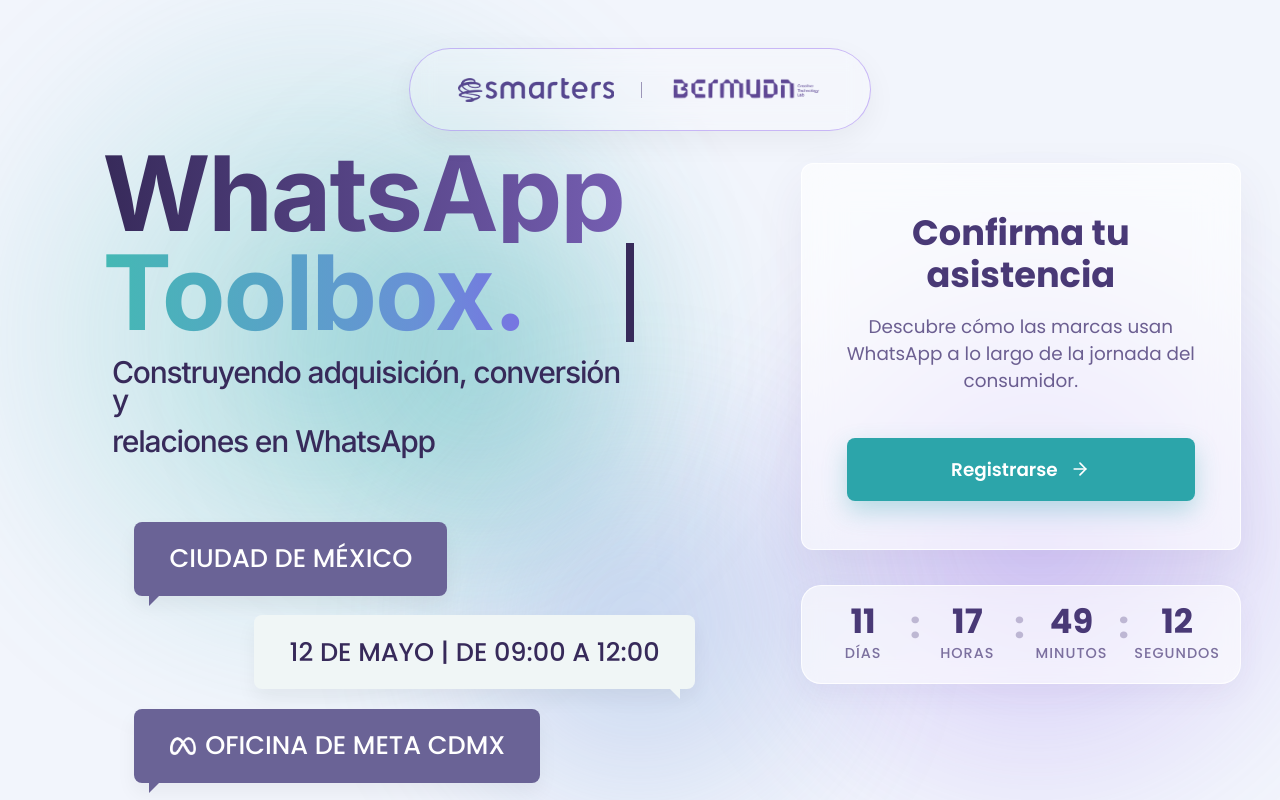
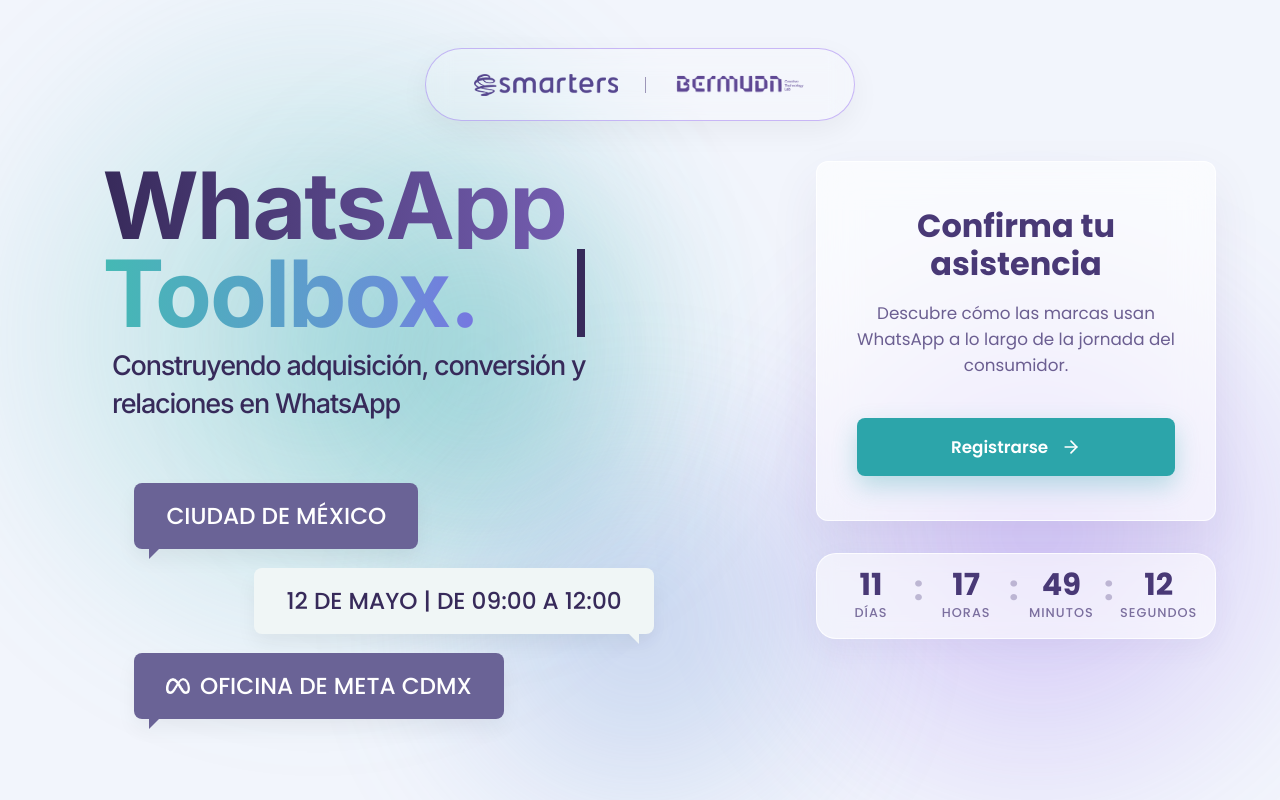
Before and after one commit to Gabrielfelix-27/smarters-MX, a React (Vite) app: page / in a window 1280 px wide. Shown: the top 800 px of the page. Built offline with nearby package versions, Linux system fonts and the light colour scheme.

Commit message:
style: scale down all main UI components by ~10%

```diff
--- a/src/App.css
+++ b/src/App.css
@@ -150,11 +150,11 @@
 
 /* Specific logo adjustments if needed */
 .smarters-img {
-  height: 24px;
+  height: 22px;
 }
 
 .bermuda-img {
-  height: 75px;
+  height: 65px;
   filter: brightness(0) saturate(100%) invert(28%) sepia(26%) saturate(1636%) hue-rotate(219deg) brightness(92%) contrast(87%);
 }
 
@@ -190,7 +190,7 @@
 }
 
 .word-whatsapp {
-  font-size: 6.5rem;
+  font-size: 5.8rem;
   background: linear-gradient(90deg, #372A5A 0%, #765FB3 100%);
   -webkit-background-clip: text;
   -webkit-text-fill-color: transparent;
@@ -198,7 +198,7 @@
 }
 
 .word-toolbox {
-  font-size: 6.5rem;
+  font-size: 5.8rem;
   background: linear-gradient(90deg, #44B9B4 0%, #6891D6 60%, #8757ED 100%);
   -webkit-background-clip: text;
   -webkit-text-fill-color: transparent;
@@ -214,7 +214,7 @@
 }
 
 .main-subtitle {
-  font-size: 30px;
+  font-size: 27px;
   color: #372A5A;
   margin-top: 1rem;
   margin-left: 0.6rem;
@@ -271,10 +271,10 @@
 }
 
 .bubble {
-  padding: 1.1rem 2.2rem;
+  padding: 1rem 2rem;
   border-radius: 8px;
   /* Mais quadradinho igual a ref */
-  font-size: 1.6rem;
+  font-size: 1.45rem;
   font-weight: 500;
   display: inline-flex;
   align-items: center;
@@ -334,8 +334,8 @@
 }
 
 .meta-icon {
-  width: 26px;
-  height: 26px;
+  width: 24px;
+  height: 24px;
   object-fit: contain;
   filter: brightness(0) invert(1);
   /* Make it pure white to match ref */
@@ -365,15 +365,15 @@
   -webkit-backdrop-filter: blur(20px);
   border: 1px solid rgba(255, 255, 255, 0.8);
   border-radius: 12px;
-  padding: 3rem 2.8rem;
+  padding: 2.8rem 2.5rem;
   width: 100%;
-  max-width: 440px;
+  max-width: 400px;
   text-align: center;
   box-shadow: 0 20px 50px rgba(73, 57, 118, 0.08);
 }
 
 .cta-card h2 {
-  font-size: 2.2rem;
+  font-size: 2rem;
   font-weight: 700;
   color: var(--brand-purple);
   margin-bottom: 1rem;
@@ -383,8 +383,8 @@
 .cta-card p {
   color: var(--brand-purple);
   opacity: 0.8;
-  font-size: 1.15rem;
-  margin-bottom: 2.8rem;
+  font-size: 1.05rem;
+  margin-bottom: 2.5rem;
 }
 
 .cta-btn {
@@ -392,8 +392,8 @@
   color: var(--text-light);
   border: none;
   border-radius: 8px;
-  padding: 1.1rem 1.8rem;
-  font-size: 1.15rem;
+  padding: 1rem 1.6rem;
+  font-size: 1.05rem;
   font-weight: 600;
   cursor: pointer;
   width: 100%;
@@ -416,28 +416,28 @@
   display: flex;
   align-items: center;
   justify-content: center;
-  gap: 0.9rem;
-  margin-top: 2.2rem;
+  gap: 0.8rem;
+  margin-top: 2rem;
   background: rgba(255, 255, 255, 0.6);
   backdrop-filter: blur(10px);
   -webkit-backdrop-filter: blur(10px);
-  padding: 1.2rem 1.8rem;
+  padding: 1rem 1.5rem;
   border-radius: 20px;
   border: 1px solid rgba(255, 255, 255, 0.8);
   box-shadow: 0 10px 30px rgba(73, 57, 118, 0.05);
   width: 100%;
-  max-width: 440px;
+  max-width: 400px;
 }
 
 .countdown-item {
   display: flex;
   flex-direction: column;
   align-items: center;
-  min-width: 65px;
+  min-width: 60px;
 }
 
 .countdown-number {
-  font-size: 2.1rem;
+  font-size: 1.9rem;
   font-weight: 700;
   color: var(--brand-purple);
   line-height: 1;
@@ -445,22 +445,22 @@
 }
 
 .countdown-label {
-  font-size: 0.9rem;
+  font-size: 0.8rem;
   font-weight: 500;
   color: var(--brand-purple);
   opacity: 0.7;
-  margin-top: 0.25rem;
+  margin-top: 0.2rem;
   text-transform: uppercase;
   letter-spacing: 1px;
 }
 
 .countdown-separator {
-  font-size: 2.3rem;
+  font-size: 2.1rem;
   font-weight: 700;
   color: var(--brand-purple);
   opacity: 0.3;
   line-height: 1;
-  margin-top: -18px;
+  margin-top: -15px;
 }
 
 /* Responsive */
```
